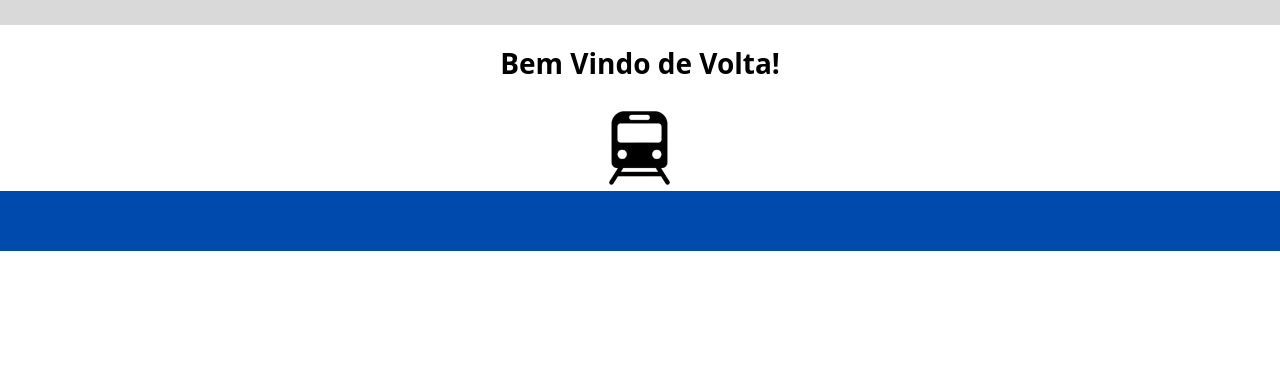
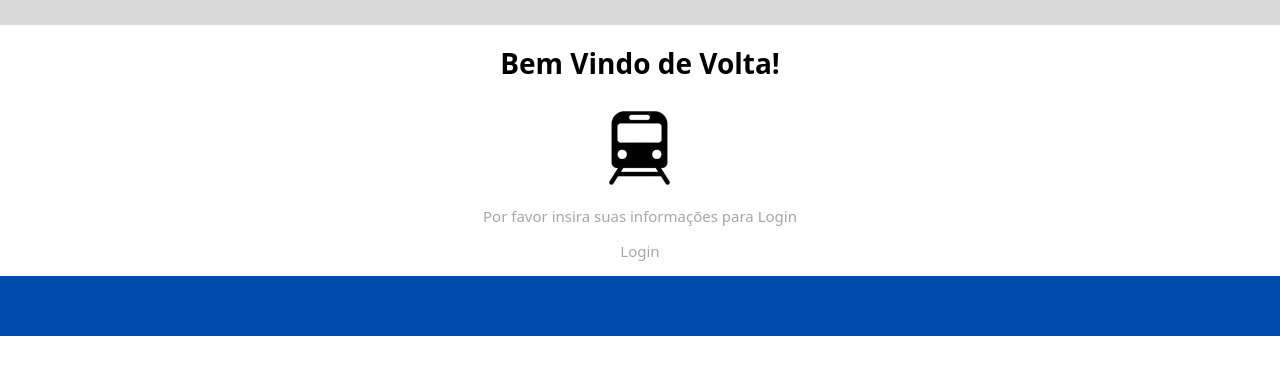
Before and after one commit to Prussematheus/MockUp, a PHP site: the page made by Página Login/login.html in a window 1280 px wide. Shown: the part 60-435 px from the top of the page. Run offline with PHP 8.4, Linux system fonts and the light colour scheme.

Commit message:
Update 8 - texto de login

```diff
--- a/Página Login/login.css
+++ b/Página Login/login.css
@@ -44,3 +44,10 @@ h1{
     padding: 0px;
     border: 0px;
 }
+
+p{
+    font-family: system-ui, -apple-system, BlinkMacSystemFont, 'Segoe UI', Roboto, Oxygen, Ubuntu, Cantarell, 'Open Sans', 'Helvetica Neue', sans-serif;
+    font-size: 15px;
+    text-align: center;
+    color: #a6a6a6;
+}
--- a/Página Login/login.html
+++ b/Página Login/login.html
@@ -22,11 +22,16 @@
     <div class="iconeTrem">
         <img src="Images/icone_trem.png">
     </div>
-        <footer>
 
+    <p>Por favor insira suas informações para Login</p>
+
+    <div id="login">
+        <p>Login</p>
+    </div>
+
+    <footer>
             <div id="rodape"></div>
-
-        </footer>
+    </footer>
 
 </body>
 </html>
```
